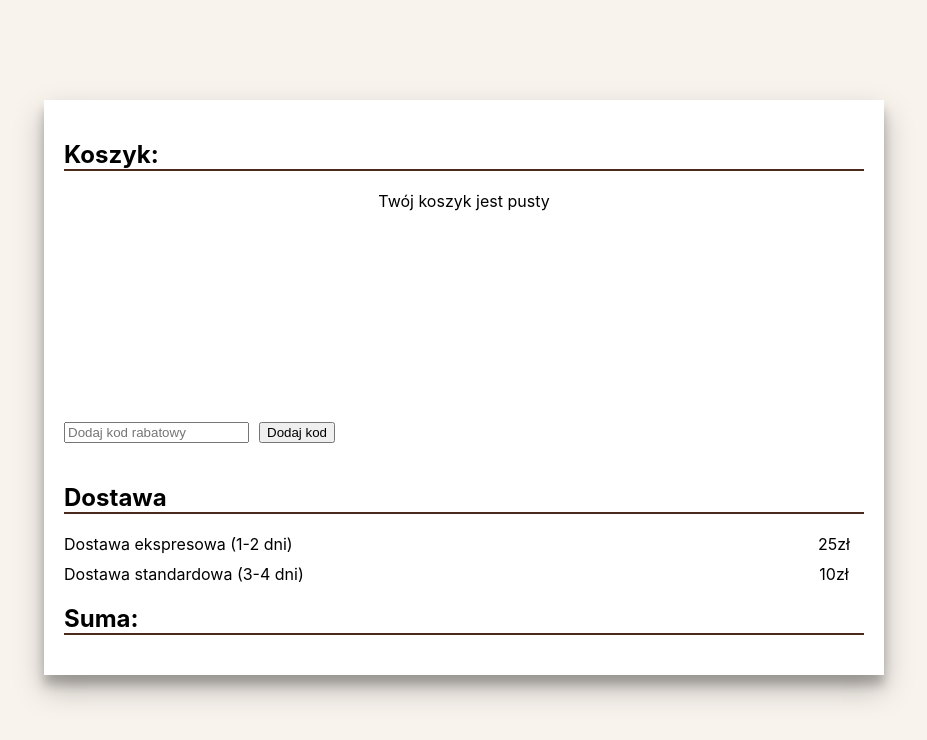
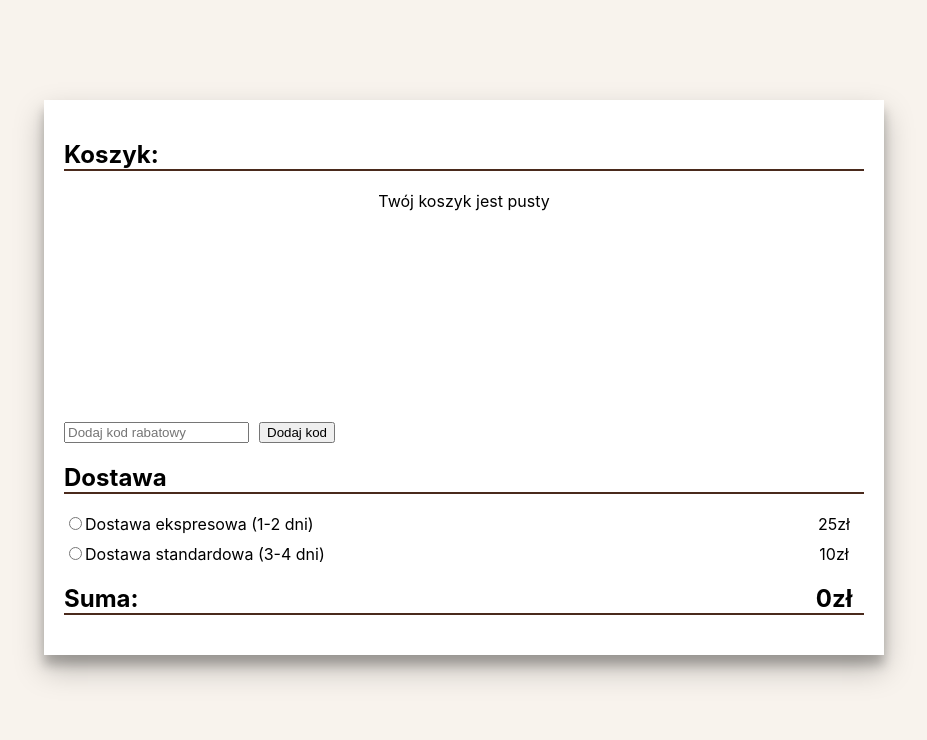
Before and after one commit to kernelgonnapanic/xstate-checkout, a React (Create React App) app: page /cart in a window 1280 px wide. Shown: the top 740 px of the page, without its empty margins (176-1103 px from the left). Built offline with nearby package versions, Linux system fonts and the light colour scheme.

Commit message:
Add delivery cost

```diff
--- a/src/organisms/CartList.tsx
+++ b/src/organisms/CartList.tsx
@@ -3,9 +3,11 @@ import React, { useContext } from "react";
 import styled from "styled-components";
 import { Cell, Name, Row } from "../atoms/Row";
 import ListElement from "../molecules/ListElement";
-import checkoutMachine, { CartItem } from "../state";
 import { displayPrice } from "../utils/money";
+
+import { getDiscounts, getSum } from "../state/selectors";
 import { MachineContext } from "../MachineContext";
+import { CartItem } from "../state";
 
 const List = styled.section`
   padding-bottom: 10px;
@@ -19,18 +21,6 @@ const Info = styled.section`
   height: 200px;
   justify-content: center;
 `;
-
-const getSum = (state: typeof checkoutMachine) =>
-  state.context.cart.reduce((sum, elem) => sum + elem.price * elem.quantity, 0);
-
-const getDiscounts = (state: typeof checkoutMachine) => {
-  const discount = state.context.appliedDiscount?.percentage ?? 0;
-  const sum = state.context.cart.reduce(
-    (sum, elem) => sum + elem.price * elem.quantity,
-    0
-  );
-  return (sum * discount) / 100;
-};
 
 const CartList = () => {
   const machine = useContext(MachineContext);
--- a/src/organisms/Delivery.tsx
+++ b/src/organisms/Delivery.tsx
@@ -1,24 +1,45 @@
-import * as React from "react";
-import styled from "styled-components";
+import { useSelector, useService } from '@xstate/react';
+import { useContext } from 'react';
+import styled from 'styled-components';
 import ListHeader from "../atoms/ListHeader";
-import { Cell, Name, Row } from "../atoms/Row";
-import { shippmentMethods } from "../state";
-import { displayPrice } from "../utils/money";
+import { Cell, Name, Row } from '../atoms/Row';
+import { MachineContext } from '../MachineContext';
+import { shippmentMethods } from '../state';
+import { getDiscountedSum } from '../state/selectors';
+import { displayPrice } from '../utils/money';
 
 const DeliveryContainer = styled.section`
-  margin-top: 40px;
+  margin-top: 20px;
 `;
 
 const Delivery = () => {
+  const machine = useContext(MachineContext);
+  const [current, send] = useService(machine);
+  const shippment = current.context.shippmentMethod;
+  const discountedSum = useSelector(machine, getDiscountedSum);
+
   return (
     <DeliveryContainer>
       <ListHeader>Dostawa</ListHeader>
-      {shippmentMethods.map((method) => (
-        <Row>
-          <Name>{method.name}</Name>
-          <Cell>{displayPrice(method.price)}</Cell>
-        </Row>
-      ))}
+      {
+        shippmentMethods.map((method) => (
+          <Row key={method.type}>
+            <Name>
+              <label>
+                <input
+                  type="radio"
+                  name="shippment"
+                  value={method.type}
+                  checked={shippment?.type === method.type}
+                  onChange={() => send('CHOOSE_SHIPPMENT', {methodType: method.type})}
+                />
+                {method.name}
+              </label>
+            </Name>
+            <Cell>{ discountedSum < (method.freeFrom ?? Infinity) ? displayPrice(method.price) : 'darmowa'}</Cell>
+          </Row>
+        ))
+      }
     </DeliveryContainer>
   );
 };
--- a/src/organisms/Sum.tsx
+++ b/src/organisms/Sum.tsx
@@ -1,8 +1,26 @@
-import * as React from "react";
-import ListHeader from "../atoms/ListHeader";
+import { useSelector } from "@xstate/react";
+import { useContext } from "react";
+import styled from "styled-components";
+import { Cell, Name } from "../atoms/Row";
+import { MachineContext } from "../MachineContext";
+import { getTotal } from "../state/selectors";
+import { displayPrice } from "../utils/money";
+
+const Summary = styled.h2`
+  border-bottom: 2px solid rgb(74, 42, 28);
+  display: flex;
+`;
 
 const Sum = () => {
-  return <ListHeader>Suma:</ListHeader>;
-};
+  const machine = useContext(MachineContext);
+  const total = useSelector(machine, getTotal);
+
+  return (
+    <Summary>
+      <Name>Suma: </Name>
+      <Cell>{displayPrice(total)}</Cell>
+    </Summary>
+  )
+}
 
 export default Sum;
--- a/src/state/index.ts
+++ b/src/state/index.ts
@@ -20,23 +20,20 @@ interface ShippmentMethod {
   type: string;
   price: number;
   name: string;
-  freeFrom: number | null;
+  freeFrom: number;
 }
 
-export const shippmentMethods: ShippmentMethod[] = [
-  {
-    type: "expressDelivery",
-    name: "Dostawa ekspresowa (1-2 dni)",
-    price: 2500,
-    freeFrom: null,
-  },
-  {
-    type: "standardDelivery",
-    name: "Dostawa standardowa (3-4 dni)",
-    price: 1000,
-    freeFrom: 20000,
-  },
-];
+export const shippmentMethods : ShippmentMethod[] = [{
+  type: 'expressDelivery',
+  name: 'Dostawa ekspresowa (1-2 dni)',
+  price: 2500,
+  freeFrom: Infinity,
+}, {
+  type: 'standardDelivery',
+  name: 'Dostawa standardowa (3-4 dni)',
+  price: 1000,
+  freeFrom: 20000,
+}];
 
 export const availableDiscounts: Discount[] = [
   {
@@ -69,7 +66,9 @@ export type CheckoutEvents =
   | { type: "REDUCE_QUANTITY"; productId: string }
   | { type: "ADD_PRODUCT"; productId: string }
   | { type: "REMOVE_PRODUCT"; productId: string }
-  | { type: "ADD_DISCOUNT"; code: string };
+  | { type: "ADD_DISCOUNT"; code: string }
+  | {type: "CHOOSE_SHIPPMENT"; methodType: ShippmentMethod["type"]};
+
 
 const checkoutMachine = createMachine<CheckoutState, CheckoutEvents>({
   id: "checkout",
@@ -141,22 +140,18 @@ const checkoutMachine = createMachine<CheckoutState, CheckoutEvents>({
         ADD_DISCOUNT: {
           actions: assign({
             appliedDiscount: (context, event) => {
-              console.log(
-                "Add",
-                event,
-                availableDiscounts.find(
-                  (discount) => discount.code === event.code
-                ) ?? null
-              );
-              return (
-                availableDiscounts.find(
-                  (discount) => discount.code === event.code
-                ) ?? null
-              );
-            },
-          }),
+              return availableDiscounts.find(discount => discount.code === event.code) ?? null
+            }
+          })
         },
-      },
+        CHOOSE_SHIPPMENT: {
+          actions: assign({
+            shippmentMethod: (context, event) => {
+              return shippmentMethods.find(method => method.type === event.methodType) ?? null
+            }
+          })
+        }
+      }
     },
     completed: {},
   },
--- /dev/null
+++ b/src/state/selectors.ts
@@ -0,0 +1,24 @@
+import checkoutMachine from ".";
+
+export const getSum = (state: typeof checkoutMachine) =>
+  state.context.cart.reduce((sum, elem) => sum + elem.price * elem.quantity, 0);
+
+export const getDiscounts = (state: typeof checkoutMachine) => {
+  const discount = state.context.appliedDiscount?.percentage ?? 0;
+  const sum = state.context.cart.reduce((sum, elem) => sum + elem.price * elem.quantity, 0);
+  return sum * discount / 100;
+}
+
+export const getDiscountedSum = (state: typeof checkoutMachine) => {
+  const productsTotal = getSum(state);
+  const discounts = getDiscounts(state);
+  return productsTotal - discounts;
+}
+
+export const getTotal = (state: typeof checkoutMachine) => {
+  const discountedSum = getDiscountedSum(state);
+  const shippingMethod = state.context.shippmentMethod;
+  const freeThreshold = shippingMethod?.freeFrom ?? Infinity;
+  const shipping = shippingMethod?.price ?? 0;
+  return discountedSum + (discountedSum < freeThreshold ? shipping : 0);
+}
```
